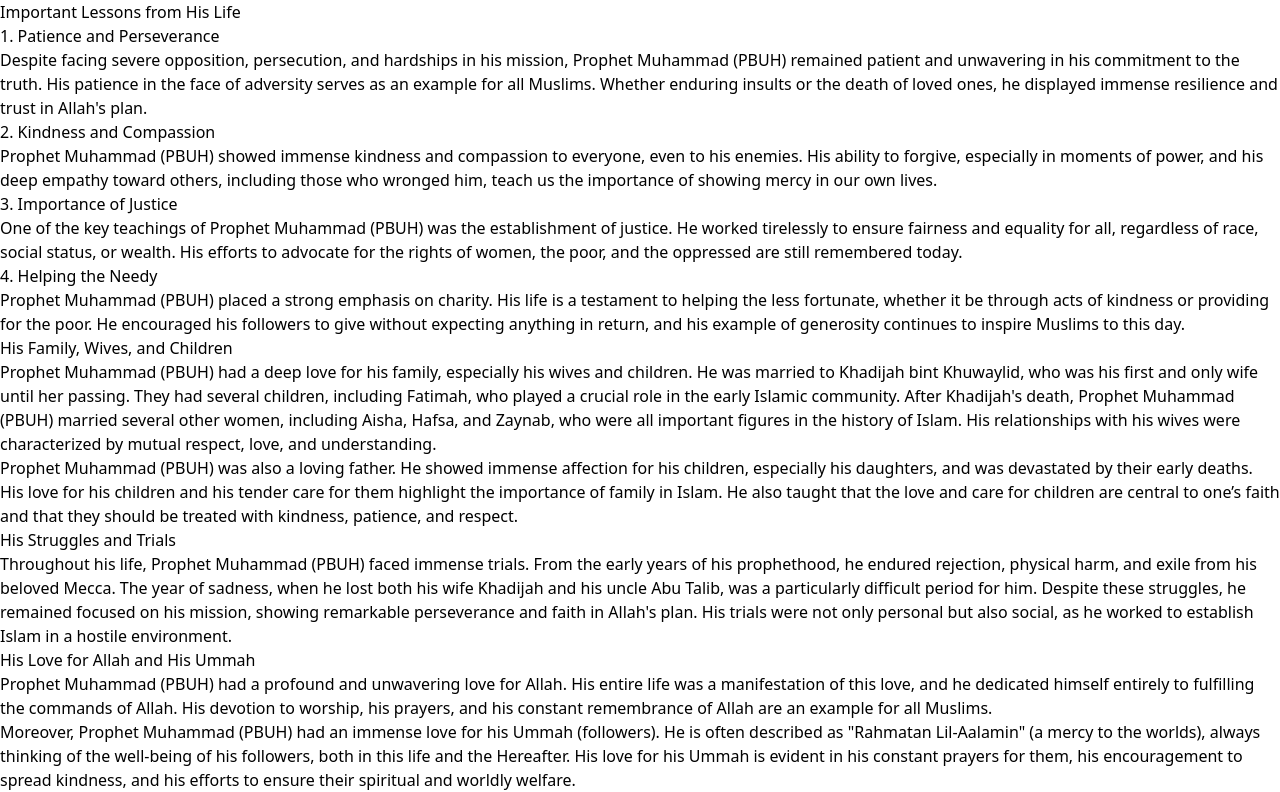
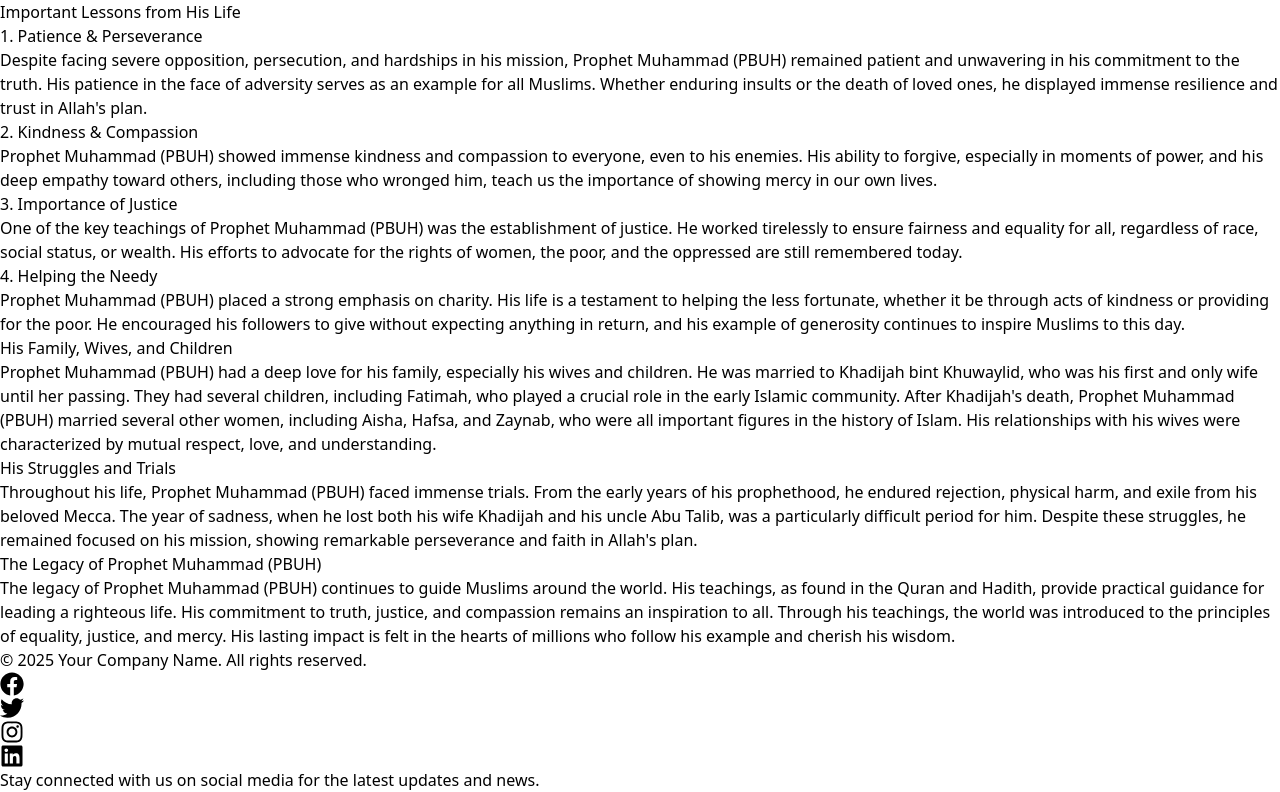
Before and after one commit to Ushna-azhar/Islamic-website, a Next.js app: page /about/life in a window 1280 px wide. Shown: the part 788-1580 px from the top of the page. Built offline with nearby package versions, Linux system fonts and the light colour scheme.

Commit message:
Update page.tsx

```diff
--- a/src/app/about/life/page.tsx
+++ b/src/app/about/life/page.tsx
@@ -16,7 +16,7 @@ export default function Page() {
           <h2 className="text-4xl font-semibold text-teal-700 mb-6">Life Overview</h2>
           <div className="bg-teal-50 p-12 rounded-2xl shadow-xl hover:shadow-2xl transition-all duration-300">
             <p className="text-lg text-gray-800 leading-relaxed">
-              Prophet Muhammad (PBUH) was born in Mecca in 570 CE into the noble Hashim clan of the Quraysh tribe. He was orphaned at a young age, and was raised by his grandfather, then his uncle, Abu Talib. At the age of 25, he married Khadijah, a wealthy and respected merchant who was 15 years older than him. His prophethood began at the age of 40 when he received the first revelation from Allah, marking the start of a mission that would last for 23 years. During this period, he faced tremendous hardships, from persecution to social and economic boycotts, yet he remained steadfast in his mission to spread the message of Islam.
+              Prophet Muhammad (PBUH) was born in Mecca in 570 CE into the noble Hashim clan of the Quraysh tribe. He was orphaned at a young age and raised by his grandfather, then his uncle, Abu Talib. At the age of 25, he married Khadijah, a wealthy and respected merchant who was 15 years older than him. His prophethood began at the age of 40 when he received the first revelation from Allah, marking the start of a mission that would last for 23 years. During this period, he faced tremendous hardships, from persecution to social and economic boycotts, yet he remained steadfast in his mission to spread the message of Islam.
             </p>
           </div>
         </section>
@@ -26,14 +26,14 @@ export default function Page() {
           <h2 className="text-4xl font-semibold text-teal-700 mb-6">Important Lessons from His Life</h2>
           <div className="space-y-8">
             <div className="bg-teal-50 p-12 rounded-2xl shadow-xl hover:shadow-2xl transition-all duration-300">
-              <h3 className="text-2xl font-bold text-teal-800 mb-4">1. Patience and Perseverance</h3>
+              <h3 className="text-2xl font-bold text-teal-800 mb-4">1. Patience &amp; Perseverance</h3>
               <p className="text-lg text-gray-800 leading-relaxed">
-                Despite facing severe opposition, persecution, and hardships in his mission, Prophet Muhammad (PBUH) remained patient and unwavering in his commitment to the truth. His patience in the face of adversity serves as an example for all Muslims. Whether enduring insults or the death of loved ones, he displayed immense resilience and trust in Allah's plan.
+                Despite facing severe opposition, persecution, and hardships in his mission, Prophet Muhammad (PBUH) remained patient and unwavering in his commitment to the truth. His patience in the face of adversity serves as an example for all Muslims. Whether enduring insults or the death of loved ones, he displayed immense resilience and trust in Allah&apos;s plan.
               </p>
             </div>
 
             <div className="bg-teal-50 p-12 rounded-2xl shadow-xl hover:shadow-2xl transition-all duration-300">
-              <h3 className="text-2xl font-bold text-teal-800 mb-4">2. Kindness and Compassion</h3>
+              <h3 className="text-2xl font-bold text-teal-800 mb-4">2. Kindness &amp; Compassion</h3>
               <p className="text-lg text-gray-800 leading-relaxed">
                 Prophet Muhammad (PBUH) showed immense kindness and compassion to everyone, even to his enemies. His ability to forgive, especially in moments of power, and his deep empathy toward others, including those who wronged him, teach us the importance of showing mercy in our own lives.
               </p>
@@ -60,10 +60,7 @@ export default function Page() {
           <h2 className="text-4xl font-semibold text-teal-700 mb-6">His Family, Wives, and Children</h2>
           <div className="bg-teal-50 p-12 rounded-2xl shadow-xl hover:shadow-2xl transition-all duration-300">
             <p className="text-lg text-gray-800 leading-relaxed">
-              Prophet Muhammad (PBUH) had a deep love for his family, especially his wives and children. He was married to Khadijah bint Khuwaylid, who was his first and only wife until her passing. They had several children, including Fatimah, who played a crucial role in the early Islamic community. After Khadijah's death, Prophet Muhammad (PBUH) married several other women, including Aisha, Hafsa, and Zaynab, who were all important figures in the history of Islam. His relationships with his wives were characterized by mutual respect, love, and understanding.
-            </p>
-            <p className="text-lg mt-6 text-gray-800 leading-relaxed">
-              Prophet Muhammad (PBUH) was also a loving father. He showed immense affection for his children, especially his daughters, and was devastated by their early deaths. His love for his children and his tender care for them highlight the importance of family in Islam. He also taught that the love and care for children are central to one’s faith and that they should be treated with kindness, patience, and respect.
+              Prophet Muhammad (PBUH) had a deep love for his family, especially his wives and children. He was married to Khadijah bint Khuwaylid, who was his first and only wife until her passing. They had several children, including Fatimah, who played a crucial role in the early Islamic community. After Khadijah&apos;s death, Prophet Muhammad (PBUH) married several other women, including Aisha, Hafsa, and Zaynab, who were all important figures in the history of Islam. His relationships with his wives were characterized by mutual respect, love, and understanding.
             </p>
           </div>
         </section>
@@ -73,20 +70,7 @@ export default function Page() {
           <h2 className="text-4xl font-semibold text-teal-700 mb-6">His Struggles and Trials</h2>
           <div className="bg-teal-50 p-12 rounded-2xl shadow-xl hover:shadow-2xl transition-all duration-300">
             <p className="text-lg text-gray-800 leading-relaxed">
-              Throughout his life, Prophet Muhammad (PBUH) faced immense trials. From the early years of his prophethood, he endured rejection, physical harm, and exile from his beloved Mecca. The year of sadness, when he lost both his wife Khadijah and his uncle Abu Talib, was a particularly difficult period for him. Despite these struggles, he remained focused on his mission, showing remarkable perseverance and faith in Allah's plan. His trials were not only personal but also social, as he worked to establish Islam in a hostile environment.
-            </p>
-          </div>
-        </section>
-
-        {/* His Love for Allah and His Ummah */}
-        <section className="space-y-12 mt-16">
-          <h2 className="text-4xl font-semibold text-teal-700 mb-6">His Love for Allah and His Ummah</h2>
-          <div className="bg-teal-50 p-12 rounded-2xl shadow-xl hover:shadow-2xl transition-all duration-300">
-            <p className="text-lg text-gray-800 leading-relaxed">
-              Prophet Muhammad (PBUH) had a profound and unwavering love for Allah. His entire life was a manifestation of this love, and he dedicated himself entirely to fulfilling the commands of Allah. His devotion to worship, his prayers, and his constant remembrance of Allah are an example for all Muslims.
-            </p>
-            <p className="text-lg mt-6 text-gray-800 leading-relaxed">
-              Moreover, Prophet Muhammad (PBUH) had an immense love for his Ummah (followers). He is often described as "Rahmatan Lil-Aalamin" (a mercy to the worlds), always thinking of the well-being of his followers, both in this life and the Hereafter. His love for his Ummah is evident in his constant prayers for them, his encouragement to spread kindness, and his efforts to ensure their spiritual and worldly welfare.
+              Throughout his life, Prophet Muhammad (PBUH) faced immense trials. From the early years of his prophethood, he endured rejection, physical harm, and exile from his beloved Mecca. The year of sadness, when he lost both his wife Khadijah and his uncle Abu Talib, was a particularly difficult period for him. Despite these struggles, he remained focused on his mission, showing remarkable perseverance and faith in Allah&apos;s plan.
             </p>
           </div>
         </section>
```
